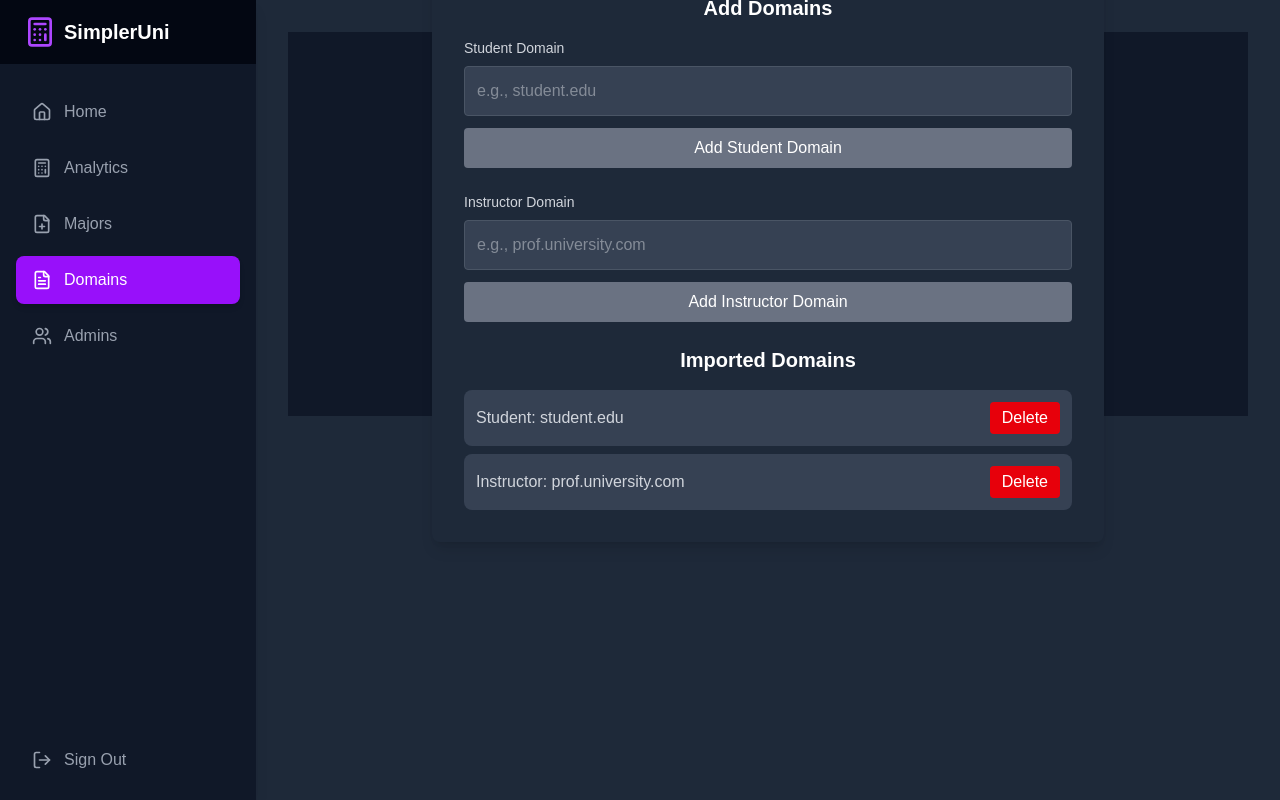
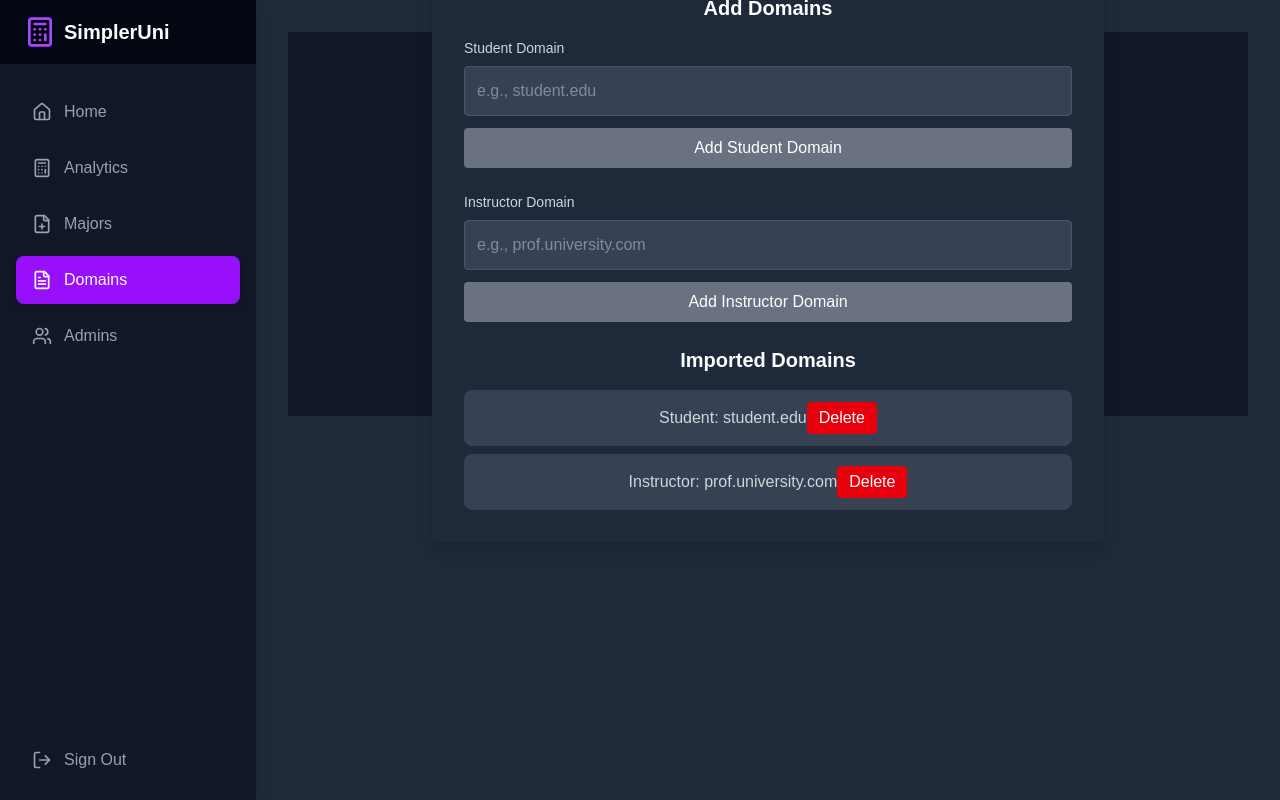
Before and after one commit to Mohamadmourad/SimplerUni, a Next.js app in the folder client/web/: page /dashboard/domains in a window 1280 px wide. Built offline with nearby package versions, Linux system fonts and the light colour scheme.

Commit message:
fix: center align domain items in the dashboard

```diff
--- a/client/web/app/dashboard/domains/page.jsx
+++ b/client/web/app/dashboard/domains/page.jsx
@@ -75,7 +75,7 @@ export default function DomainsPage() {
         <div className="space-y-2">
           {domains.length > 0 ? (
             domains.map((d, index) => (
-              <div key={index} className="flex justify-between items-center p-3 bg-gray-700 rounded-lg">
+              <div key={index} className="flex justify-center items-center p-3 bg-gray-700 rounded-lg">
                 <span className="text-gray-300">{d.type}: {d.domain}</span>
                 <button
                   onClick={() => handleDeleteDomain(index)}
```
